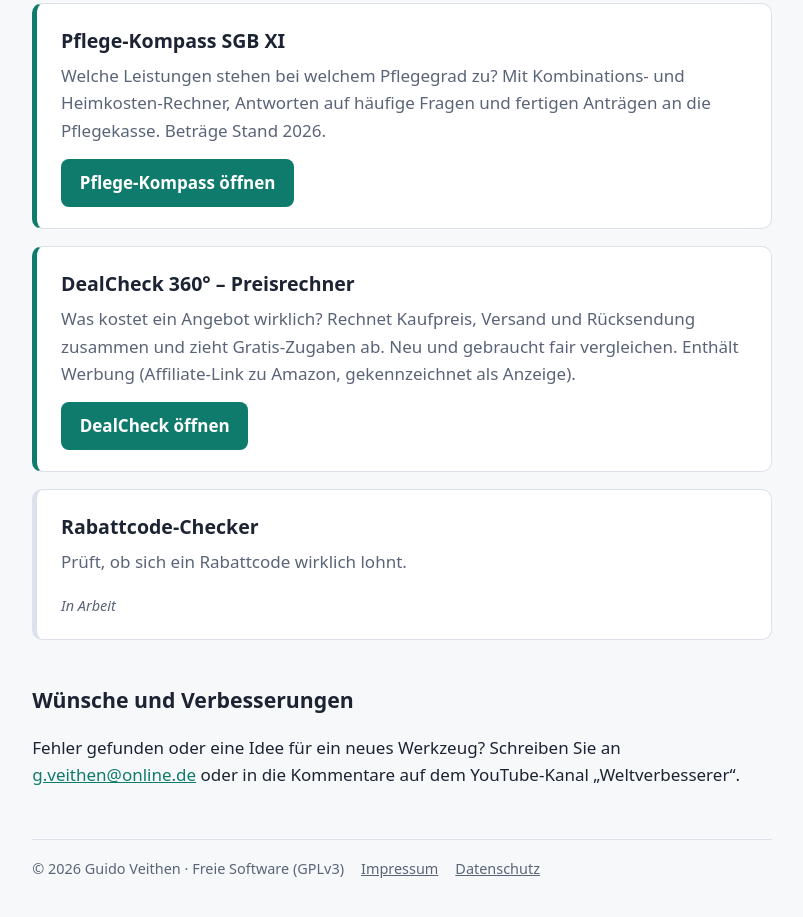
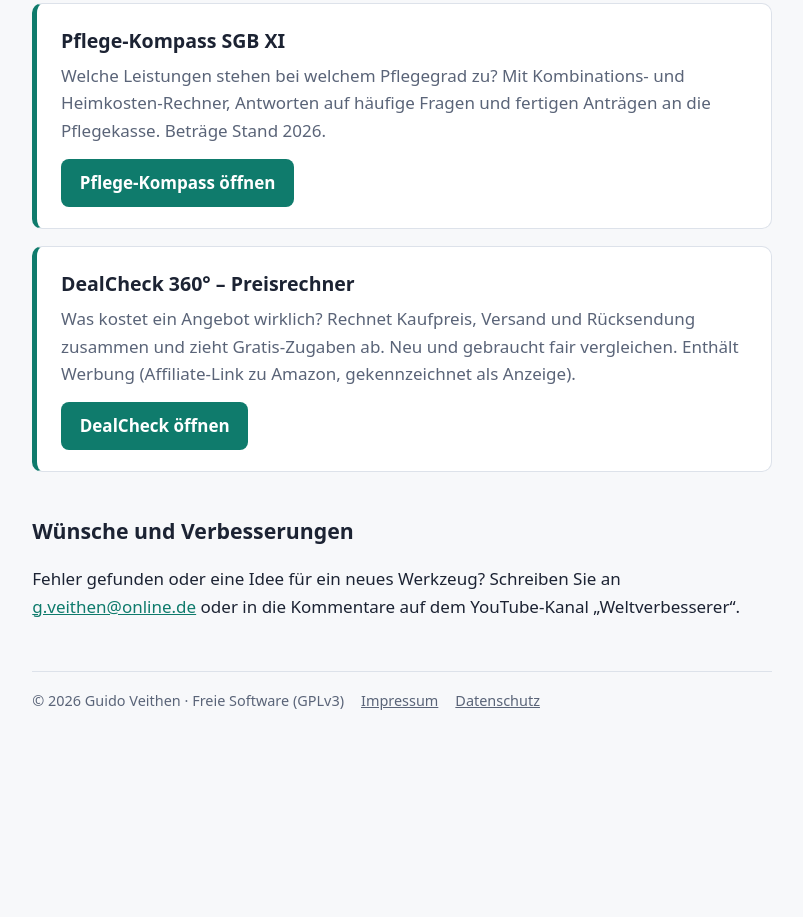
Before and after one commit to weltverbesserer-guido/weltverbesserer, a plain HTML site: page index.html in a window 1280 px wide. Shown: the part 482-1399 px from the top of the page, without its empty margins (238-1041 px from the left). After the commit the page ends 1245 px from the top, so only its background shows below. Drawn offline with Linux system fonts and the light colour scheme.

Commit message:
Rabattcode-Checker von Startseite entfernen

```diff
--- a/index.html
+++ b/index.html
@@ -53,11 +53,6 @@ footer a{color:var(--muted)}
 <p>Was kostet ein Angebot wirklich? Rechnet Kaufpreis, Versand und Rücksendung zusammen und zieht Gratis-Zugaben ab. Neu und gebraucht fair vergleichen. Enthält Werbung (Affiliate-Link zu Amazon, gekennzeichnet als Anzeige).</p>
 <a class="btn" href="dealcheck.html">DealCheck öffnen</a>
 </article>
-<article class="tool soon">
-<h3>Rabattcode-Checker</h3>
-<p>Prüft, ob sich ein Rabattcode wirklich lohnt.</p>
-<span class="status">In Arbeit</span>
-</article>
 
 <h2>Wünsche und Verbesserungen</h2>
 <p>Fehler gefunden oder eine Idee für ein neues Werkzeug? Schreiben Sie an <a href="mailto:g.veithen@online.de">g.veithen@online.de</a> oder in die Kommentare auf dem YouTube-Kanal „Weltverbesserer“.</p>
```
